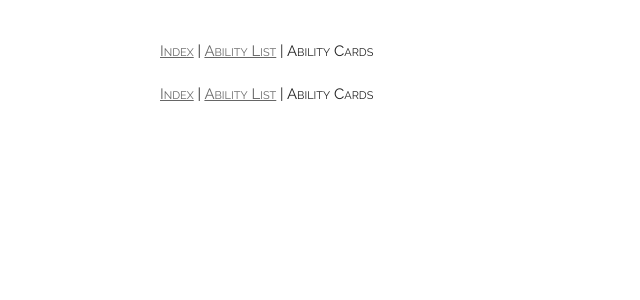
After one commit to michaelbirdtx/cyphersystem, a Django app: page /strange/abilities/cards/ in a window 1280 px wide. The commit adds this page. Shown: the top 300 px of the page, without its empty margins (0-640 px from the left). Run offline with Django 3.2, Linux system fonts and the light colour scheme; the visitor is signed in with stand-in values (Sample User, id 1); data that the repository does not hold is empty.

Commit message:
Added abilities cards page.

```diff
--- /dev/null
+++ b/cyphercore/templates/cyphercore/ability_cards.html
@@ -0,0 +1,4 @@
+{% extends "cyphercore/base_ability_cards.html" %}
+{% load static %}
+{% block title %}Cypher Core: Ability Cards{% endblock %}
+{% block custom_css %}<link rel="stylesheet" type="text/css" href="{% static 'cyphercore/css/custom.css' %}" />{% endblock %}
--- /dev/null
+++ b/cyphercore/templates/cyphercore/base_ability_cards.html
@@ -0,0 +1,11 @@
+{% extends "cyphercore/base.html" %}
+{% block content %}
+    <span class="breadcrumbs"><a href="../../">Index</a> | <a href="../">Ability List</a> | Ability Cards</span>
+    {% for ability in ability_list %}
+    <h1>{% block header_text %}Ability: {{ ability.name }}{% endblock %}</h1>
+    <h2>{{ ability.usage }}, Cost: {{ ability.cost }}</h2>
+    <div>{{ ability.description|linebreaks }}</div>
+    <hr class="breakafter" />
+    {% endfor %}
+    <span class="breadcrumbs"><a href="../../">Index</a> | <a href="../">Ability List</a> | Ability Cards</span>
+{% endblock %}
--- a/cyphercore/templates/cyphercore/base_ability_list.html
+++ b/cyphercore/templates/cyphercore/base_ability_list.html
@@ -1,7 +1,7 @@
 {% extends "cyphercore/base.html" %}
 {% block subtitle %}Abilities{% endblock %}
 {% block content %}
-    <span class="breadcrumbs"><a href="../">Index</a> | Ability List</span>
+    <span class="breadcrumbs"><a href="../">Index</a> | Ability List | <a href="cards">Ability Cards</span>
     <h1>{% block header_text %}Cypher Core: Abilities{% endblock %}</h1>
     <hr/>
     <ul>
@@ -10,5 +10,5 @@
         {% endfor %}
     </ul>
     <hr />
-    <span class="breadcrumbs"><a href="../">Index</a> | Ability List</span>
+    <span class="breadcrumbs"><a href="../">Index</a> | Ability List | <a href="cards">Ability Cards</span>
 {% endblock %}
--- a/cyphercore/urls.py
+++ b/cyphercore/urls.py
@@ -7,6 +7,7 @@ app_name = 'cyphercore'
 urlpatterns = [
     path('', views.index, name='index'),
     path('abilities/', views.AbilityListView.as_view(), name='ability_list'),
+    path('abilities/cards/', views.AbilityCardsView.as_view(), name='ability_cards'),
     path('abilities/<slug:slug>/', views.AbilityDetailView.as_view(), name='ability_detail'),
     path('artifacts/', views.ArtifactListView.as_view(), name='artifact_list'),
     path('artifacts/cards/', views.ArtifactCardsView.as_view(), name='artifact_cards'),
--- a/cyphercore/views.py
+++ b/cyphercore/views.py
@@ -17,6 +17,11 @@ class AbilityDetailView(LoginRequiredMixin, generic.DetailView):
     login_url = BASE_LOGIN_URL
     model = Ability
     template_name = 'cyphercore/ability_detail.html'
+
+class AbilityCardsView(LoginRequiredMixin, generic.ListView):
+    login_url = BASE_LOGIN_URL
+    model = Ability
+    template_name = 'cyphercore/ability_cards.html'
 
 class AbilityListView(LoginRequiredMixin, generic.ListView):
     login_url = BASE_LOGIN_URL
--- /dev/null
+++ b/numenera/templates/numenera/ability_cards.html
@@ -0,0 +1,4 @@
+{% extends "cyphercore/base_ability_cards.html" %}
+{% load static %}
+{% block title %}Numenera: Ability Cards{% endblock %}
+{% block custom_css %}<link rel="stylesheet" type="text/css" href="{% static 'numenera/css/custom.css' %}" />{% endblock %}
--- a/numenera/urls.py
+++ b/numenera/urls.py
@@ -7,6 +7,7 @@ app_name = 'numenera'
 urlpatterns = [
     path('', views.index, name='index'),
     path('abilities/', views.AbilityListView.as_view(), name='ability_list'),
+    path('abilities/cards/', views.AbilityCardsView.as_view(), name='ability_cards'),
     path('abilities/<slug:slug>/', views.AbilityDetailView.as_view(), name='ability_detail'),
     path('artifacts/', views.ArtifactListView.as_view(), name='artifact_list'),
     path('artifacts/cards/', views.ArtifactCardsView.as_view(), name='artifact_cards'),
--- a/numenera/views.py
+++ b/numenera/views.py
@@ -17,6 +17,11 @@ class AbilityDetailView(LoginRequiredMixin, generic.DetailView):
     login_url = BASE_LOGIN_URL
     model = Ability
     template_name = 'numenera/ability_detail.html'
+
+class AbilityCardsView(LoginRequiredMixin, generic.ListView):
+    login_url = BASE_LOGIN_URL
+    model = Ability
+    template_name = 'numenera/ability_cards.html'
 
 class AbilityListView(LoginRequiredMixin, generic.ListView):
     login_url = BASE_LOGIN_URL
--- /dev/null
+++ b/strange/templates/strange/ability_cards.html
@@ -0,0 +1,4 @@
+{% extends "cyphercore/base_ability_cards.html" %}
+{% load static %}
+{% block title %}The Strange: Ability Cards{% endblock %}
+{% block custom_css %}<link rel="stylesheet" type="text/css" href="{% static 'strange/css/custom.css' %}" />{% endblock %}
--- a/strange/urls.py
+++ b/strange/urls.py
@@ -7,6 +7,7 @@ app_name = 'strange'
 urlpatterns = [
     path('', views.index, name='index'),
     path('abilities/', views.AbilityListView.as_view(), name='ability_list'),
+    path('abilities/cards/', views.AbilityCardsView.as_view(), name='ability_cards'),
     path('abilities/<slug:slug>/', views.AbilityDetailView.as_view(), name='ability_detail'),
     path('artifacts/', views.ArtifactListView.as_view(), name='artifact_list'),
     path('artifacts/cards/', views.ArtifactCardsView.as_view(), name='artifact_cards'),
--- a/strange/views.py
+++ b/strange/views.py
@@ -17,6 +17,11 @@ class AbilityDetailView(LoginRequiredMixin, generic.DetailView):
     login_url = BASE_LOGIN_URL
     model = Ability
     template_name = 'strange/ability_detail.html'
+
+class AbilityCardsView(LoginRequiredMixin, generic.ListView):
+    login_url = BASE_LOGIN_URL
+    model = Ability
+    template_name = 'strange/ability_cards.html'
 
 class AbilityListView(LoginRequiredMixin, generic.ListView):
     login_url = BASE_LOGIN_URL
```
